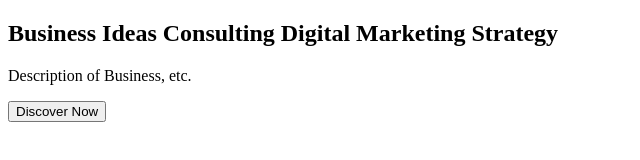
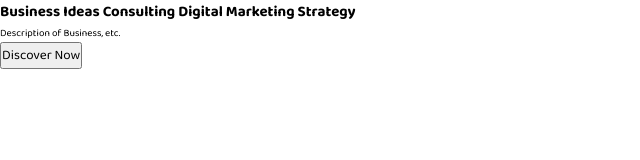
Before and after one commit to CodeConnoisseur74/business-consultancy-website, a plain HTML site: page index.html in a window 1280 px wide. Shown: the whole page, without its empty margins (0-640 px from the left). Drawn offline with Linux system fonts and the light colour scheme.

Commit message:
add font styles

```diff
--- a/index.html
+++ b/index.html
@@ -8,6 +8,11 @@
     <title>Business Consultancy Agency</title>
     <link rel="stylesheet" href="style.css">
     <link rel="stylesheet" href="https://cdnjs.cloudflare.com/ajax/libs/font-awesome/6.3.0/css/all.min.css">
+    <link rel="preconnect" href="https://fonts.googleapis.com">
+    <link rel="preconnect" href="https://fonts.gstatic.com" crossorigin>
+    <link
+        href="https://fonts.googleapis.com/css2?family=Baloo+Da+2:wght@400;500;600;700;800&family=Oswald:wght@200;300;400;500;600;700&display=swap"
+        rel="stylesheet">
 </head>
 
 <body>
--- a/style.css
+++ b/style.css
@@ -0,0 +1,22 @@
+/*Common Styles*/
+* {
+    margin: 0;
+    padding: 0;
+    box-sizing: border-box;
+    outline: none;
+    text-decoration: none;
+    list-style-type: none;
+    font-family: "Baloo da 2", cursive;
+}
+
+html {
+    font-size: 62.5%;
+}
+
+/*End of Common Styles*/
+
+/*Section 1*/
+.section-1 {
+
+}
+/*End of Section 1*/
```
